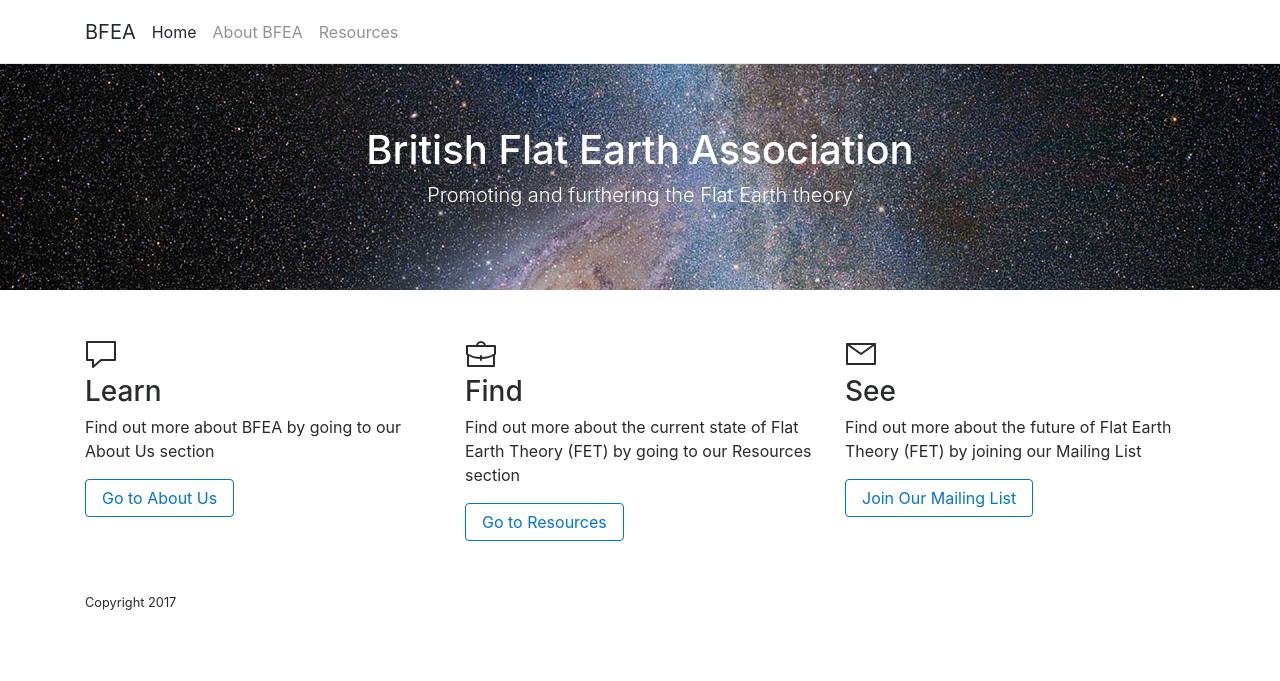
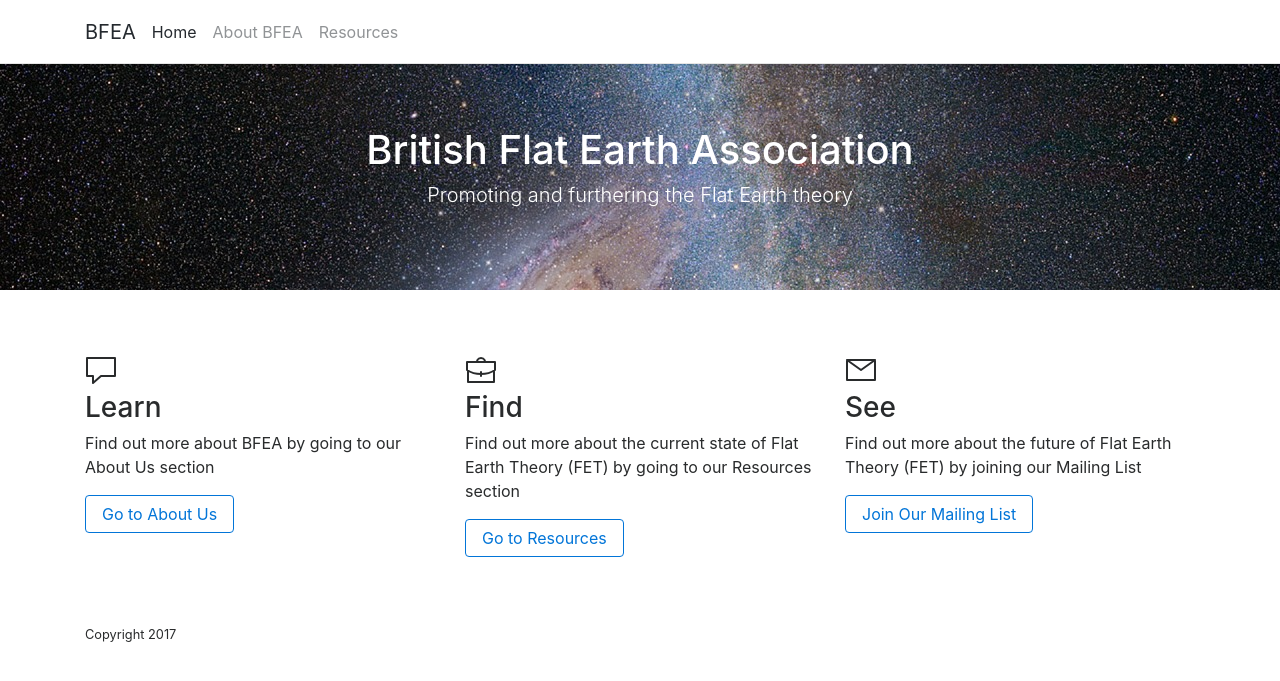
Before and after one commit to krussll/etsysimplicity, a Jekyll site: the page built from index.md, in a window 1280 px wide. Shown: the top 681 px of the page. Built offline with Jekyll 4.4.1, drawn with Linux system fonts in a browser that asks for light colours; a script that is not in the unit is left out.

Commit message:
Update home.html

```diff
--- a/_layouts/home.html
+++ b/_layouts/home.html
@@ -10,9 +10,9 @@
       </div>
     </div>
 
-    <div class="container my-5">
+    <div class="container my-md-5">
       <div class="row">
-        <div class="col-sm-12 col-lg-4">
+        <div class="col-sm-12 col-lg-4 my-3">
           <svg id="i-msg" viewBox="0 0 32 32" width="32" height="32" fill="none" stroke="currentcolor" stroke-linecap="round" stroke-linejoin="round" stroke-width="2">
               <path d="M2 4 L30 4 30 22 16 22 8 29 8 22 2 22 Z" />
           </svg>
@@ -20,7 +20,7 @@
           <p>Find out more about BFEA by going to our About Us section</p>
           <a class="btn btn-outline-primary" href="/about">Go to About Us</a>
         </div>
-        <div class="col-sm-12 col-lg-4">
+        <div class="col-sm-12 col-lg-4 my-3">
           <svg id="i-portfolio" viewBox="0 0 32 32" width="32" height="32" fill="none" stroke="currentcolor" stroke-linecap="round" stroke-linejoin="round" stroke-width="2">
               <path d="M29 17 L29 28 3 28 3 17 M2 8 L30 8 30 16 C30 16 24 20 16 20 8 20 2 16 2 16 L2 8 Z M16 22 L16 18 M20 8 C20 8 20 4 16 4 12 4 12 8 12 8" />
           </svg>
@@ -28,7 +28,7 @@
           <p>Find out more about the current state of Flat Earth Theory (FET) by going to our Resources section</p>
           <a class="btn btn-outline-primary" href="/resources">Go to Resources</a>
         </div>
-        <div class="col-sm-12 col-lg-4">
+        <div class="col-sm-12 col-lg-4 my-3">
            <svg id="i-mail" viewBox="0 0 32 32" width="32" height="32" fill="none" stroke="currentcolor" stroke-linecap="round" stroke-linejoin="round" stroke-width="2">
               <path d="M2 26 L30 26 30 6 2 6 Z M2 6 L16 16 30 6" />
           </svg>
```
